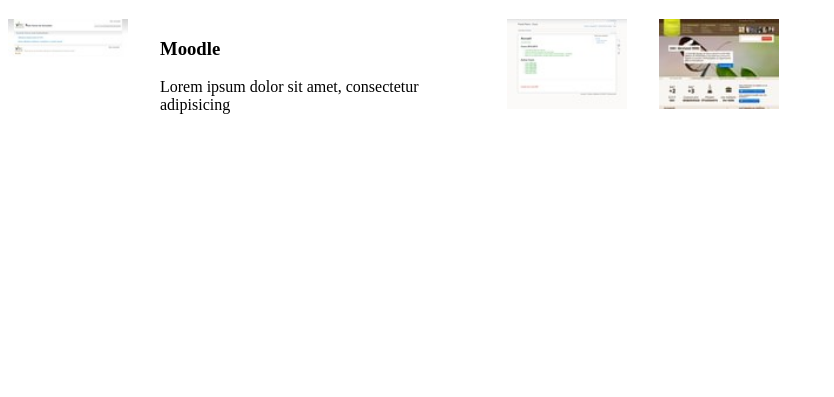
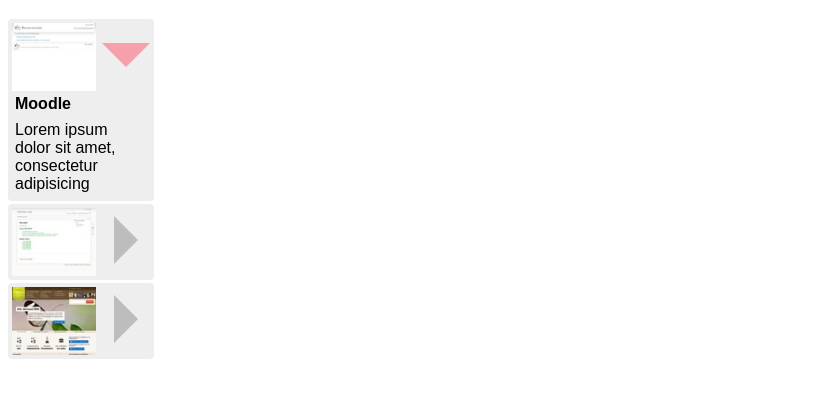
Before and after one commit to MMI-NFC-2026/sae105-r112-tp4-hanae-delaire, a plain HTML site: page index.html in a window 1280 px wide. Shown: the part 61-458 px from the top of the page, without its empty margins (0-834 px from the left). Drawn offline with Linux system fonts and the light colour scheme.

Commit message:
Version avec triangle CSS

```diff
--- a/src/css/components/accordeon.css
+++ b/src/css/components/accordeon.css
@@ -3,23 +3,26 @@
 */
 .accordeon {
   display: flex;
+  flex-direction: column;
   align-items: flex-start;
-  gap: 2rem;
+  gap: 3px;
+  font-family: Arial, sans-serif;
   interpolate-size: allow-keywords;
 }
 
 details {
-  display: flex;
-  align-items: flex-start;
-  gap: 2rem;
-  width: 120px;
-  flex: 0 0 auto;
+  width: 146px;
   overflow: hidden;
-  transition: width 2s ease-in-out;
+  border-radius: 4px;
+  background: #eee;
 }
 
 summary {
-  flex: 0 0 120px;
+  display: flex;
+  align-items: flex-start;
+  justify-content: space-between;
+  box-sizing: border-box;
+  padding: 4px;
   list-style: none;
   cursor: pointer;
 }
@@ -28,28 +31,56 @@ summary::-webkit-details-marker {
   display: none;
 }
 
+summary::after {
+  content: "";
+  flex: 0 0 48px;
+  width: 48px;
+  height: 24px;
+  margin-top: 20px;
+  background: #bdbdbd;
+  clip-path: polygon(0 0, 100% 0, 50% 100%);
+  transform: rotate(-90deg);
+  transition: transform 600ms ease, background-color 600ms ease;
+}
+
+details[open] summary::after {
+  transform: rotate(0);
+  background: #f5a0aa;
+}
+
 summary img {
   display: block;
-  width: 100%;
+  width: 84px;
+  height: 68px;
+  object-fit: cover;
+}
+
+details::details-content {
+  height: 0;
+  overflow: clip;
+  transition: height 500ms ease, content-visibility 500ms ease allow-discrete;
+}
+
+details[open]::details-content {
   height: auto;
 }
 
 details > div {
-  flex: 0 0 170px;
-  overflow: hidden;
+  padding: 0 7px 8px;
 }
 
-details::details-content {
-  transition: content-visibility 2s ease-in-out allow-discrete;
+details h3 {
+  margin: 0 0 0.5rem;
+  font-size: 1rem;
 }
 
-details[open] {
-  width: auto;
+details p {
+  margin: 0;
 }
 
 @media (prefers-reduced-motion: reduce) {
-  details,
-  details::details-content {
+  details::details-content,
+  summary::after {
     transition-duration: 0.01ms;
   }
 }
```
